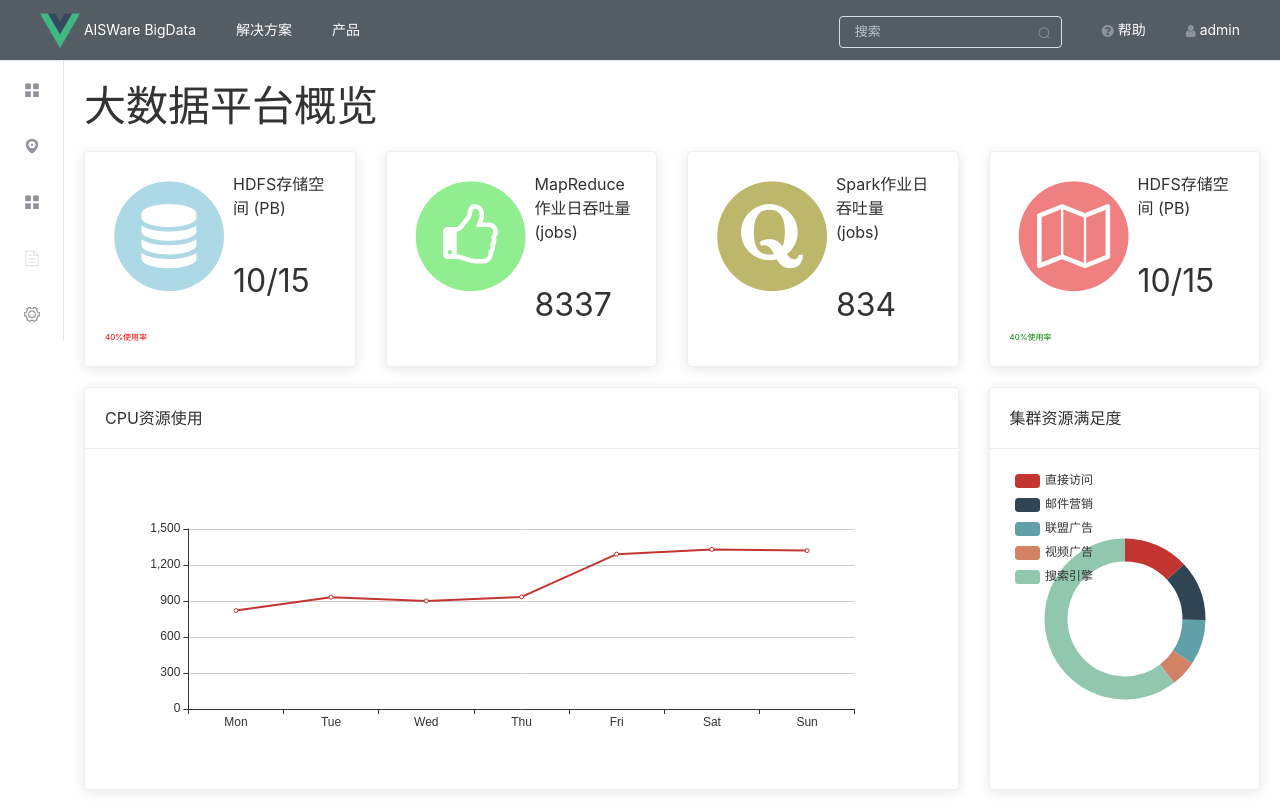
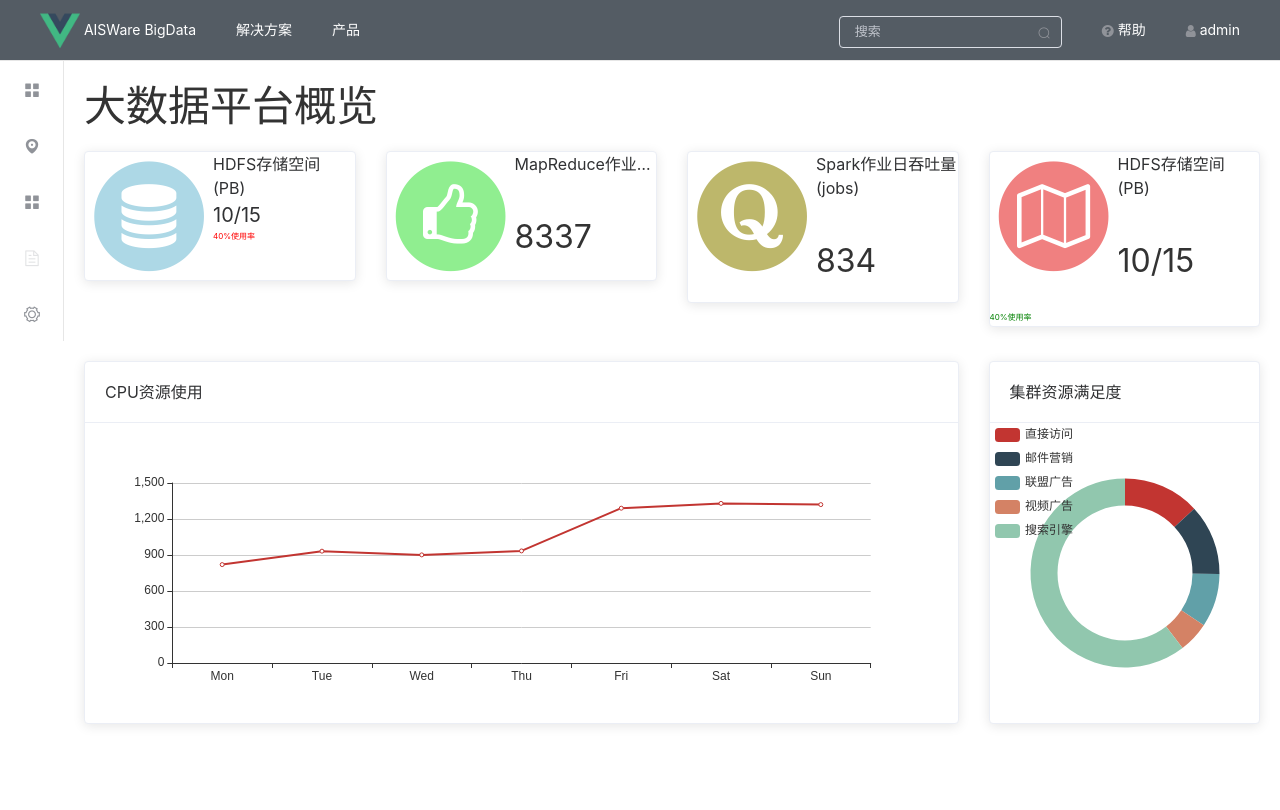
Before and after one commit to twicoder/ocprotral, a Vue app: page /#/ in a window 1280 px wide. Built offline with nearby package versions, Linux system fonts and the light colour scheme; a small style sheet from the web is missing; what vue-resource would draw is missing.

Commit message:
look and feel

```diff
--- a/src/App.vue
+++ b/src/App.vue
@@ -236,6 +236,10 @@
     border-top: 1px solid;
   }
 
+  *{
+    box-sizing: border-box;
+  }
+
   .globalMenu li:hover{
     color: white;
     cursor: pointer;
--- a/src/components/HelloWorld.vue
+++ b/src/components/HelloWorld.vue
@@ -4,13 +4,13 @@
     <el-row class="row-grid" :gutter="30">
       <el-col :span="6">
         <el-card class="box-card">
-          <span class="fa-stack fa-4x pull-left card">
+          <span class="fa-stack fa-4x card pull-left">
               <i class="fa fa-circle fa-stack-2x" style="color: lightblue"></i>
               <i class="fa fa-database fa-stack-1x fa-inverse"></i>
             </span>
-          HDFS存储空间 (PB)
-          <h2>10/15</h2>
-          <span style="color: red; font-size: 8px;">40%使用率</span>
+            HDFS存储空间 (PB)
+          <div style="font-size: 20px;">10/15</div>
+          <div style="color: red; font-size: 8px;">40%使用率</div>
         </el-card>
       </el-col>
       <el-col :span="6">
@@ -19,8 +19,7 @@
               <i class="fa fa-circle fa-stack-2x" style="color: lightgreen"></i>
               <i class="fa fa-thumbs-o-up fa-stack-1x fa-inverse"></i>
             </span>
-          MapReduce作业日吞吐量<br/>
-          <span>(jobs)</span>
+          <div style="overflow: hidden;white-space: nowrap;text-overflow: ellipsis;">MapReduce作业日吞吐量(jobs)dsdddddd</div>
           <h2>8337</h2>
         </el-card>
       </el-col>
@@ -147,7 +146,8 @@
 
 <!-- Add "scoped" attribute to limit CSS to this component only -->
 <style scoped>
-  *{
-    box-sizing: border-box;
+  /* 使用deep选择器可以实现对element ui component 样式的局部修改 */
+  .row-grid >>> .el-card .el-card__body{
+    padding: 0;
   }
 </style>
```
